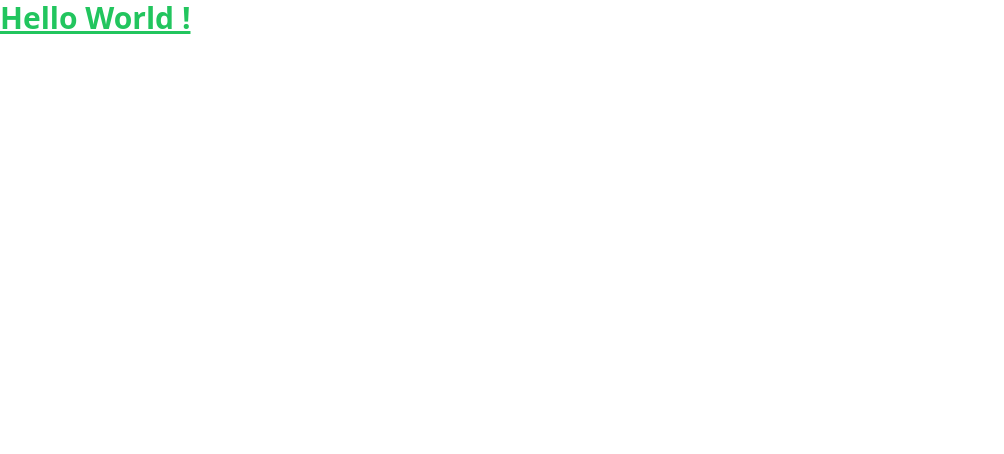
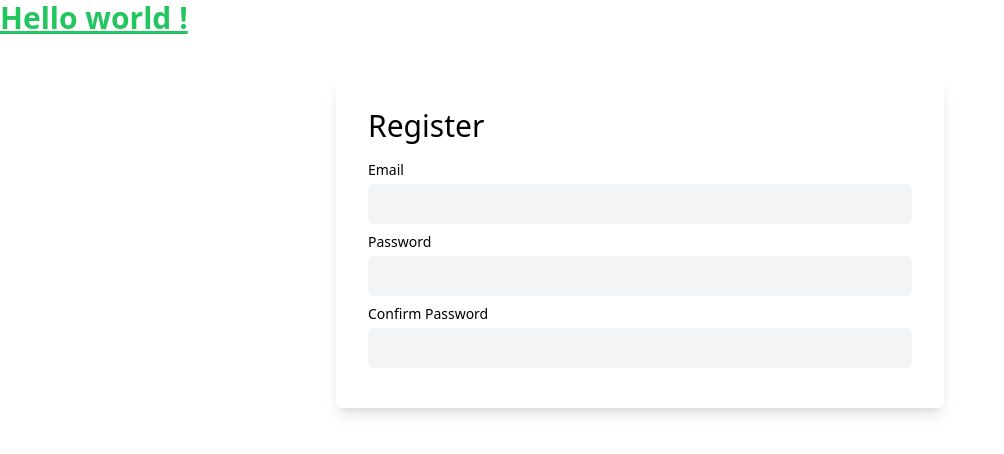
Before and after one commit to I4NIS/Metrolympiades, a Vue app: page /signup in a window 1280 px wide. Shown: the top 454 px of the page, without its empty margins (0-1004 px from the left). Built offline with nearby package versions, Linux system fonts and the light colour scheme.

Commit message:
adding components

```diff
--- a/src/App.vue
+++ b/src/App.vue
@@ -4,8 +4,9 @@
 
 <template>
   <h1 class="text-3xl font-bold underline text-green-500">
-    Hello World !
+    Hello world !
   </h1>
+  <router-view></router-view>
 </template>
 
 <style scoped>
--- a/src/components/AppButton.vue
+++ b/src/components/AppButton.vue
@@ -3,9 +3,9 @@
 </script>
 
 <template>
-
+    <button
+        type="submit"
+        class="bg-green-100"
+    >
+    </button>
 </template>
-
-<style scoped>
-
-</style>
--- a/src/components/AppInput.vue
+++ b/src/components/AppInput.vue
@@ -1,11 +1,19 @@
 <script setup>
+
+defineProps({
+    modelValue : {
+        type: String,
+        default: ''
+    }
+})
 
 </script>
 
 <template>
-
+    <input
+        :value="modelValue"
+        @input="$emit('update:modelValue', $event.target.value )"
+        v-bind="$attrs"
+        class="p-2 text-gray-700 focus:outline-none bg-gray-100 rounded-md"
+    >
 </template>
-
-<style scoped>
-
-</style>
--- a/src/views/LoginView.vue
+++ b/src/views/LoginView.vue
@@ -12,45 +12,27 @@
 
       <div class="flex flex-col mb-2">
         <label for="email" class="mb-1 text-sm text-at-light-green">Email</label>
-        <input
-          type="text"
-          required
-          class="p-2 text-gray-700 focus:outline-none bg-gray-100 rounded-md"
-          id="email"
-          v-model="email"
-        />
+        <AppInput v-model="email" type="email" id="email" required/>
       </div>
 
       <div class="flex flex-col mb-2">
         <label for="password" class="mb-1 text-sm text-at-light-green">Password</label>
-        <input
-          type="password"
-          required
-          class="p-2 text-gray-700 focus:outline-none bg-gray-100 rounded-md"
-          id="password"
-          v-model="password"
-        />
+        <AppInput v-model="password" type="password" id="password" required/>
       </div>
 
-      <button
-        type="submit"
-        class="bg-green-100"
-        >
-        Login
-      </button>
+      <AppButton/>
     </form>
   </div>
 </template>
 
-<script>
+<script setup>
 import { ref } from "vue";
 import { supabase } from "@/supabase/init";
 import { useRouter } from "vue-router";
+import AppInput from '@/components/AppInput.vue';
+import AppButton from '@/components/AppButton.vue';
 
-export default {
-  name: "login",
-  setup() {
-    const router = useRouter();
+const router = useRouter();
     const email = ref(null);
     const password = ref(null);
     const errorMsg = ref(null);
@@ -70,8 +52,4 @@ export default {
         }, 5000);
       }
     };
-
-    return { email, password, errorMsg, login };
-  },
-};
 </script>
--- a/src/views/SignUpView.vue
+++ b/src/views/SignUpView.vue
@@ -12,57 +12,34 @@
 
       <div class="flex flex-col mb-2">
         <label for="email" class="mb-1 text-sm text-at-light-green">Email</label>
-        <input
-          type="text"
-          required
-          class="p-2 text-gray-700 focus:outline-none bg-gray-100 rounded-md"
-          id="email"
-          v-model="email"
-        />
+        <AppInput v-model="email" type="email" id="email" required/>
       </div>
 
       <div class="flex flex-col mb-2">
         <label for="password" class="mb-1 text-sm text-at-light-green">Password</label>
-        <input
-          type="password"
-          required
-          class="p-2 text-gray-700 focus:outline-none bg-gray-100 rounded-md"
-          id="password"
-          v-model="password"
-        />
+        <AppInput v-model="password" type="password" id="password" required/>
       </div>
 
       <div class="flex flex-col mb-2">
         <label for="confirmPassword" class="mb-1 text-sm text-at-light-green"
           >Confirm Password</label
         >
-        <input
-          type="password"
-          required
-          class="p-2 text-gray-700 focus:outline-none bg-gray-100 rounded-md"
-          id="confirmPassword"
-          v-model="confirmPassword"
-        />
+        <AppInput v-model="confirmPassword" type="password" id="confirmPassword" required/>
       </div>
 
-      <button
-        type="submit"
-        class="bg-green-100"
-        >
-        Register
-      </button>
+      <AppButton/>
     </form>
   </div>
 </template>
 
-<script>
+<script setup>
 import { ref } from "vue";
 import { supabase } from "../supabase/init";
 import { useRouter } from "vue-router";
+import AppInput from '@/components/AppInput.vue';
+import AppButton from '@/components/AppButton.vue';
 
-export default {
-  name: "register",
-  setup() {
+
 const router = useRouter();
 const email = ref(null);
 const password = ref(null);
@@ -91,8 +68,4 @@ export default {
     errorMsg.value = null;
   }, 5000);
 };
-
-    return { email, password, confirmPassword, errorMsg, register };
-  },
-};
 </script>
```
Lines whose indentation alone changed are shown as unchanged.
